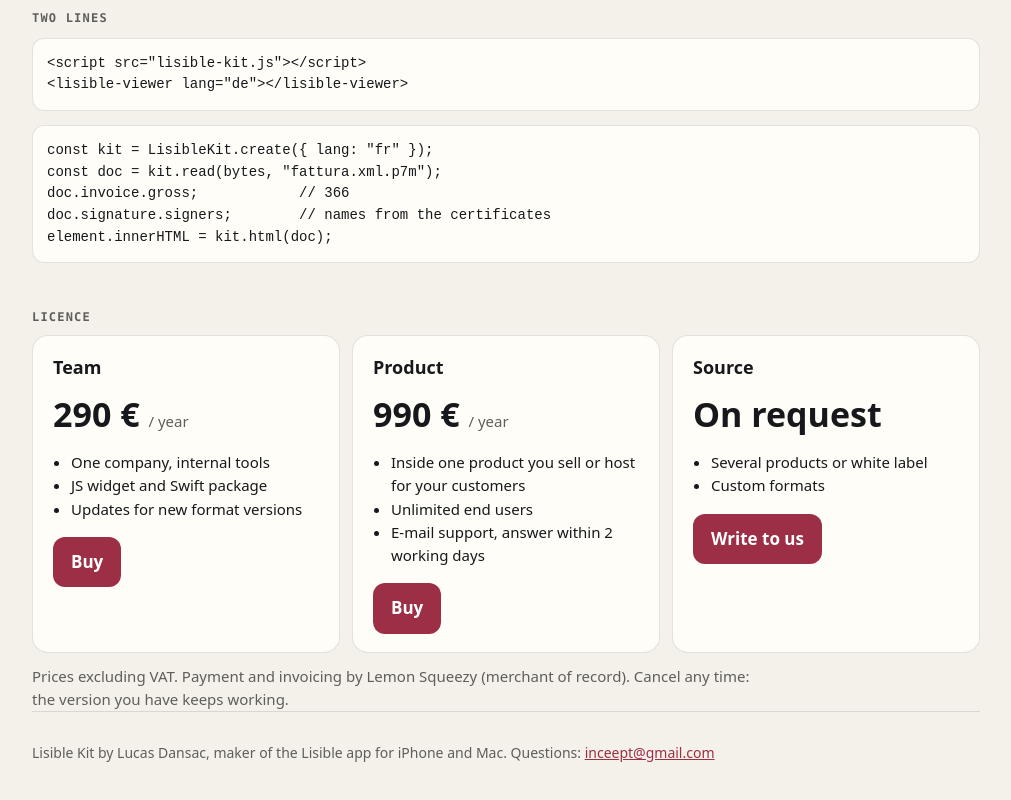
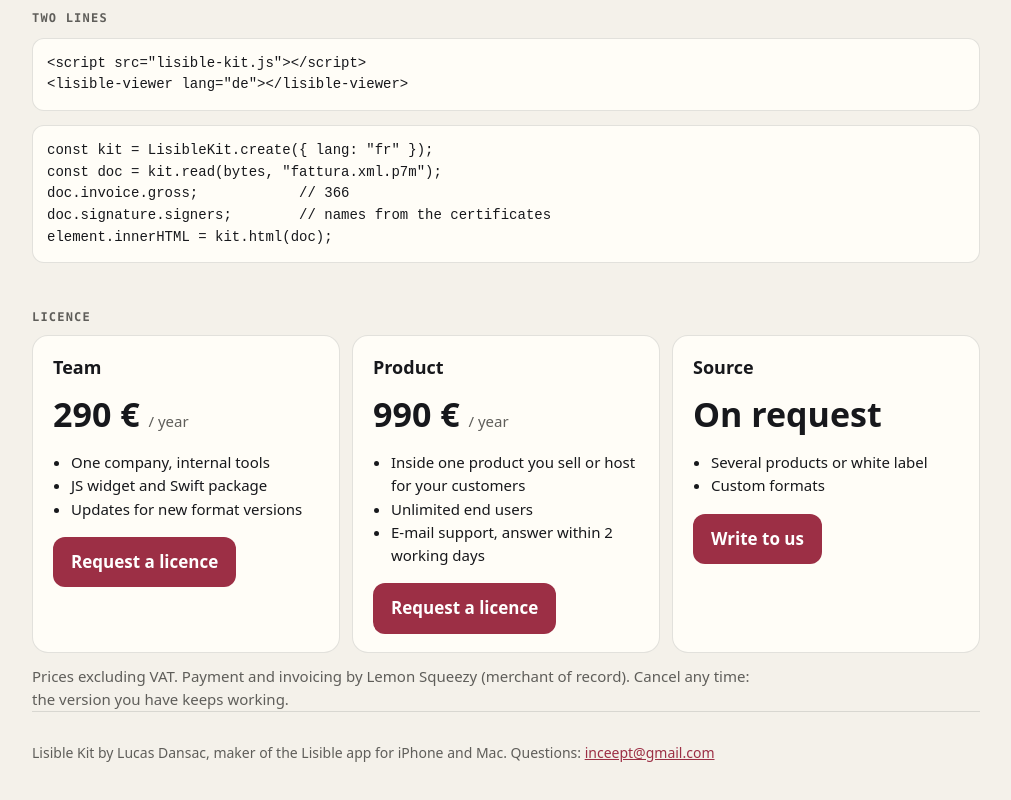
Before and after one commit to Komorebideuxiemedunom/lisible-app, a plain HTML site: page kit/index.html in a window 1280 px wide. Shown: the part 1045-1845 px from the top of the page, without its empty margins (134-1145 px from the left). Drawn offline with Linux system fonts and the light colour scheme.

Commit message:
Lisible Kit : boutons « Request a licence » (demande par e-mail) au lieu de « Buy » qui ne vendait rien, en attendant le paiement en ligne
Co-Authored-By: Claude Opus 5.5 <noreply@anthropic.com>

```diff
--- a/kit/index.html
+++ b/kit/index.html
@@ -59,8 +59,8 @@ element.innerHTML = kit.html(doc);</code></pre>
 
 <p class="label">Licence</p>
 <div class="grid">
-  <div class="card"><h3>Team</h3><div class="price">290 € <small>/ year</small></div><ul><li>One company, internal tools</li><li>JS widget and Swift package</li><li>Updates for new format versions</li></ul><a class="btn" href="mailto:inceept@gmail.com?subject=Lisible%20Kit%20Team" data-checkout="team">Buy</a></div>
-  <div class="card"><h3>Product</h3><div class="price">990 € <small>/ year</small></div><ul><li>Inside one product you sell or host for your customers</li><li>Unlimited end users</li><li>E-mail support, answer within 2 working days</li></ul><a class="btn" href="mailto:inceept@gmail.com?subject=Lisible%20Kit%20Product" data-checkout="product">Buy</a></div>
+  <div class="card"><h3>Team</h3><div class="price">290 € <small>/ year</small></div><ul><li>One company, internal tools</li><li>JS widget and Swift package</li><li>Updates for new format versions</li></ul><a class="btn" href="mailto:inceept@gmail.com?subject=Lisible%20Kit%20Team" data-checkout="team">Request a licence</a></div>
+  <div class="card"><h3>Product</h3><div class="price">990 € <small>/ year</small></div><ul><li>Inside one product you sell or host for your customers</li><li>Unlimited end users</li><li>E-mail support, answer within 2 working days</li></ul><a class="btn" href="mailto:inceept@gmail.com?subject=Lisible%20Kit%20Product" data-checkout="product">Request a licence</a></div>
   <div class="card"><h3>Source</h3><div class="price">On request</div><ul><li>Several products or white label</li><li>Custom formats</li></ul><a class="btn" href="mailto:inceept@gmail.com?subject=Lisible%20Kit">Write to us</a></div>
 </div>
 <p class="lead" style="font-size:15px;margin-top:12px">Prices excluding VAT. Payment and invoicing by Lemon Squeezy (merchant of record). Cancel any time: the version you have keeps working.</p>
```
